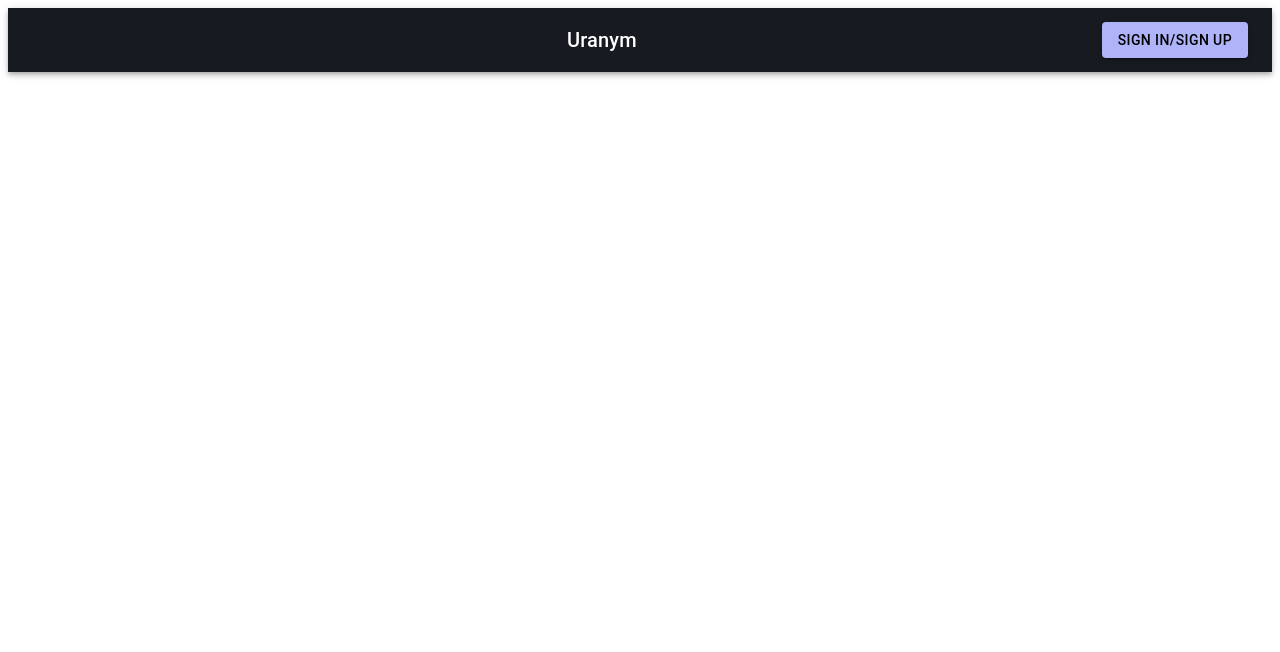
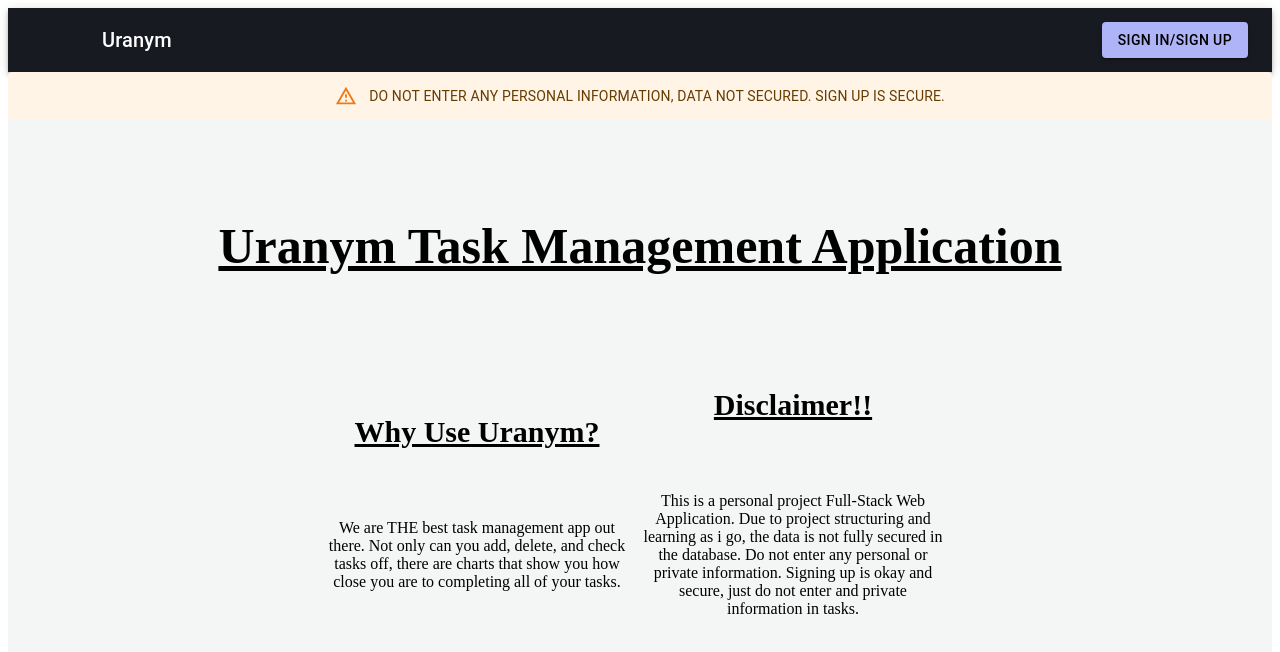
Before and after one commit to kodiakcain/Uranym-Task-Management-App, a React (Create React App) app: page / in a window 1280 px wide. Shown: the top 652 px of the page. Built offline with nearby package versions, Linux system fonts and the light colour scheme; no server answers.

Commit message:
Homepage design

```diff
--- a/src/Login.js
+++ b/src/Login.js
@@ -6,6 +6,8 @@ import Typography from '@mui/material/Typography';
 import Button from '@mui/material/Button';
 import './App.css';
 
+import Alert from '@mui/material/Alert';
+
 function Login({ onLogin }) {
   const login = useGoogleLogin({
     onSuccess: (codeResponse) => onLogin(codeResponse),
@@ -13,7 +15,7 @@ function Login({ onLogin }) {
   });
 
   return (
-    <div className='App'>
+    <div style={{height: '100vh', backgroundColor: '#f4f6f6', alignItems: 'center', justifyContent: 'center'}}>
       <AppBar position="static" sx={{ backgroundColor: '#171A21', width: '100%' }}>
         <Toolbar>
           <Typography variant="h6" component="div" sx={{ flexGrow: 1, paddingLeft: '70px' }}>
@@ -28,6 +30,27 @@ function Login({ onLogin }) {
           </Button>
         </Toolbar>
       </AppBar>
+      <Alert severity="warning" sx={{textAlign: 'center', justifyContent: 'center', alignItems: 'center'}}>
+          DO NOT ENTER ANY PERSONAL INFORMATION, DATA NOT SECURED. SIGN UP IS SECURE.
+        </Alert>
+      <div style={{ display: 'flex', flexDirection: 'column', marginTop: '5%', textAlign: 'center', justifyContent: 'center', alignItems: 'center' }}>
+        <h1 style={{fontSize: '50px', textDecoration: 'underline'}}>Uranym Task Management Application</h1>
+        <div style={{ display: 'flex', justifyContent: 'center', alignItems: 'center', flexDirection: 'row', width: '50%' }}>
+        <div style={{width: '50%'}}>
+          <h6 style={{textDecoration: 'underline',  fontSize: '30px'}}>Why Use Uranym?</h6>
+          <p>We are THE best task management app out there. Not only can you add, delete, and check tasks off,
+            there are charts that show you how close you are to completing all of your tasks.
+          </p>
+        </div>
+        <div style={{width: '50%', padding: '10px'}}>
+        <h6 style={{textDecoration: 'underline',  fontSize: '30px'}}>Disclaimer!!</h6>
+          <p>This is a personal project Full-Stack Web Application. Due to project structuring and learning
+            as i go, the data is not fully secured in the database. Do not enter any personal or private information.
+            Signing up is okay and secure, just do not enter and private information in tasks.
+          </p>
+        </div>
+      </div>
+      </div>
     </div>
   );
 }
--- a/src/MainPage.js
+++ b/src/MainPage.js
@@ -173,7 +173,7 @@ function MainPage({ user, onLogout }) {
             inputData,
             selectedDate,
             timestamp: new Date(),
-            isChecked : false,
+            isChecked: false,
           });
 
           console.log('Document written with ID: ', docRef.id);
```
